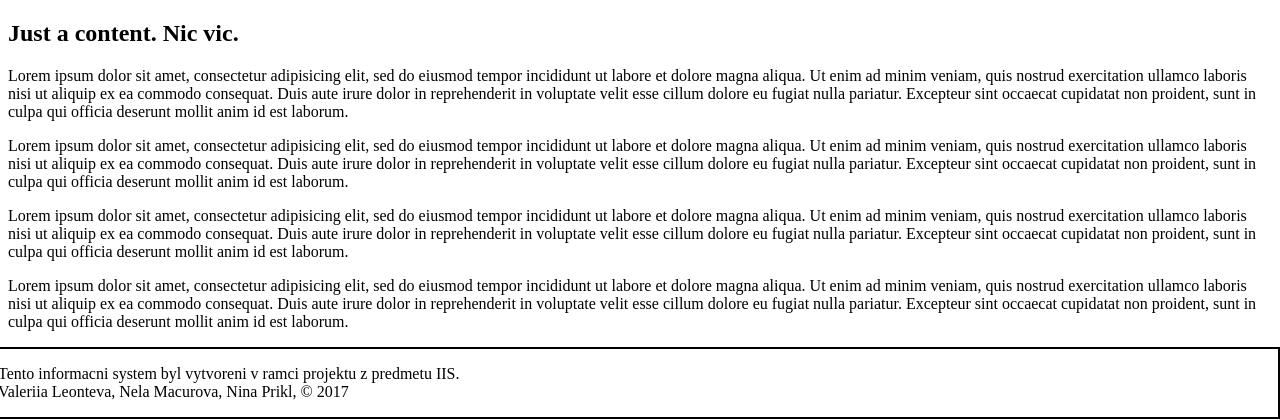
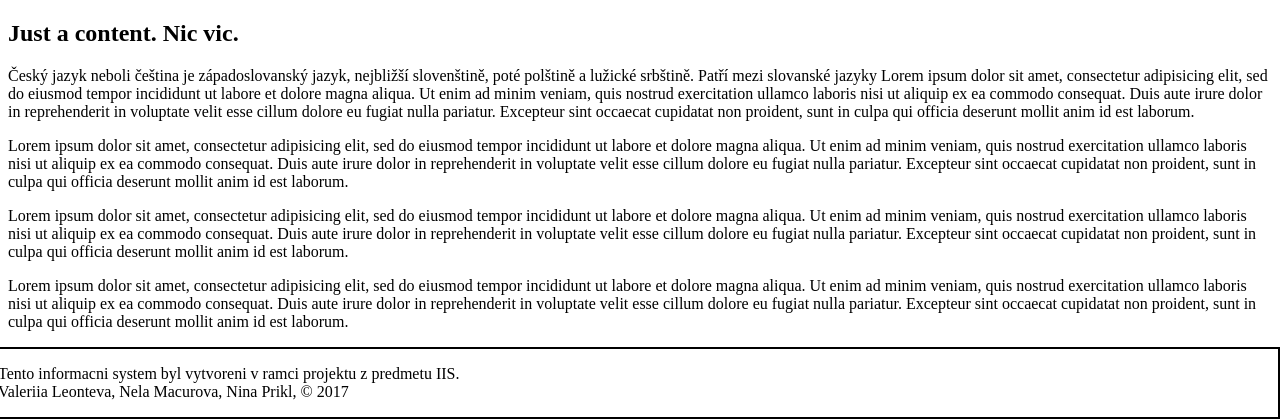
Before and after one commit to SKdiash/IIS, a PHP site: page / in a window 1280 px wide. Shown: the part 139-559 px from the top of the page. Run offline with PHP 8.4, Linux system fonts and the light colour scheme; some libraries are stand-ins or nearby versions.

Commit message:
add czech lang

```diff
--- a/header.php
+++ b/header.php
@@ -3,17 +3,19 @@
 /* TODO */
 /* V CSS RESIT PROBLE S NAVIGACE!!! */
 /* NEBO ZMENIT DIV NA LI_UL */
+ini_set("default_charset", "UTF-8");
 ?>
 
 <?php
     session_start();
 ?>
 
-<!DOCTYPE html>
+
+<!DOCTYPE HTML PUBLIC "-//W3C//DTD HTML 4.01//EN" "http://www.w3.org/TR/html4/strict.dtd">
 <html>
 <head>
     <title>Vector</title>
-    <meta charset="utf-8" />
+    <meta http-equiv="content-type" content="text/html; charset=utf-8">
     <link rel="stylesheet" type="text/css" href="styles.css">
     <script src="https://ajax.googleapis.com/ajax/libs/jquery/3.2.1/jquery.min.js"></script>
     <script type="text/javascript">
--- a/index.php
+++ b/index.php
@@ -10,7 +10,11 @@
 
 <div id="content">
     <h2>Just a content. Nic vic.</h2>
-    <p>Lorem ipsum dolor sit amet, consectetur adipisicing elit, sed do eiusmod
+    <p>
+    Český jazyk neboli čeština je západoslovanský jazyk, nejbližší slovenštině, poté polštině a lužické srbštině.
+    Patří mezi slovanské jazyky
+
+    Lorem ipsum dolor sit amet, consectetur adipisicing elit, sed do eiusmod
     tempor incididunt ut labore et dolore magna aliqua. Ut enim ad minim veniam,
     quis nostrud exercitation ullamco laboris nisi ut aliquip ex ea commodo
     consequat. Duis aute irure dolor in reprehenderit in voluptate velit esse
```
